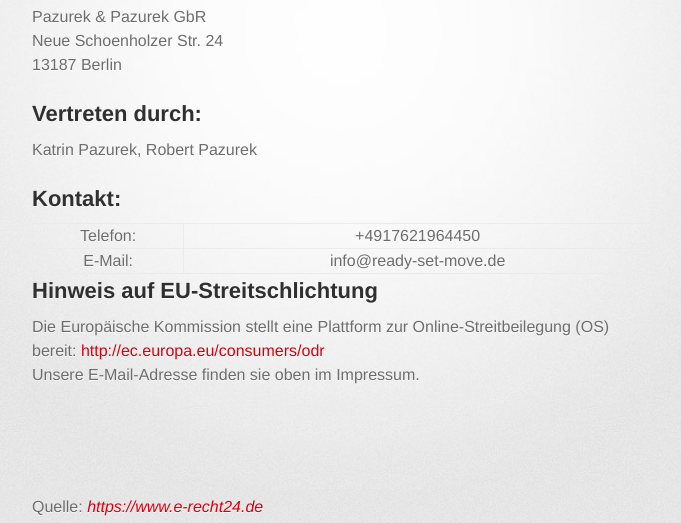
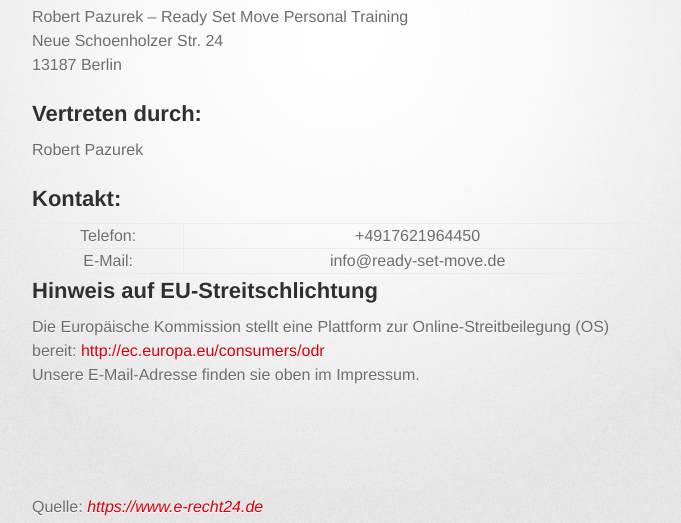
Before and after one commit to GronkerLonker/ready-set-move-landing-page, a plain HTML site: page impressum.html in a window 1280 px wide. Shown: the part 84-607 px from the top of the page, without its empty margins (298-979 px from the left). Drawn offline with Linux system fonts and the light colour scheme; a web font is replaced by a local one.

Commit message:
Update impressum.html

```diff
--- a/impressum.html
+++ b/impressum.html
@@ -10,7 +10,7 @@
     <!--[if lt IE 9]>
     <script src="//html5shiv.googlecode.com/svn/trunk/html5.js"></script>
     <![endif]-->
-    <title>Ready Set Move Magazine - Impressum</title>
+    <title>Ready Set Move Personal Training Berlin - Impressum</title>
   </head>
 
   <body>
@@ -20,12 +20,12 @@
         <section id="main_content">
 <h1>Impressum</h1>
 <h2>Angaben gemäß § 5 TMG:</h2>
-<p>Pazurek & Pazurek GbR<br />
+<p>Robert Pazurek – Ready Set Move Personal Training<br />
 Neue Schoenholzer Str. 24<br />
 13187 Berlin
 </p>
 <h2>Vertreten durch:</h2>
-<p>Katrin Pazurek, Robert Pazurek</p>
+<p>Robert Pazurek</p>
 <h2>Kontakt:</h2>
 <table><tr>
 <td>Telefon:</td>
```
